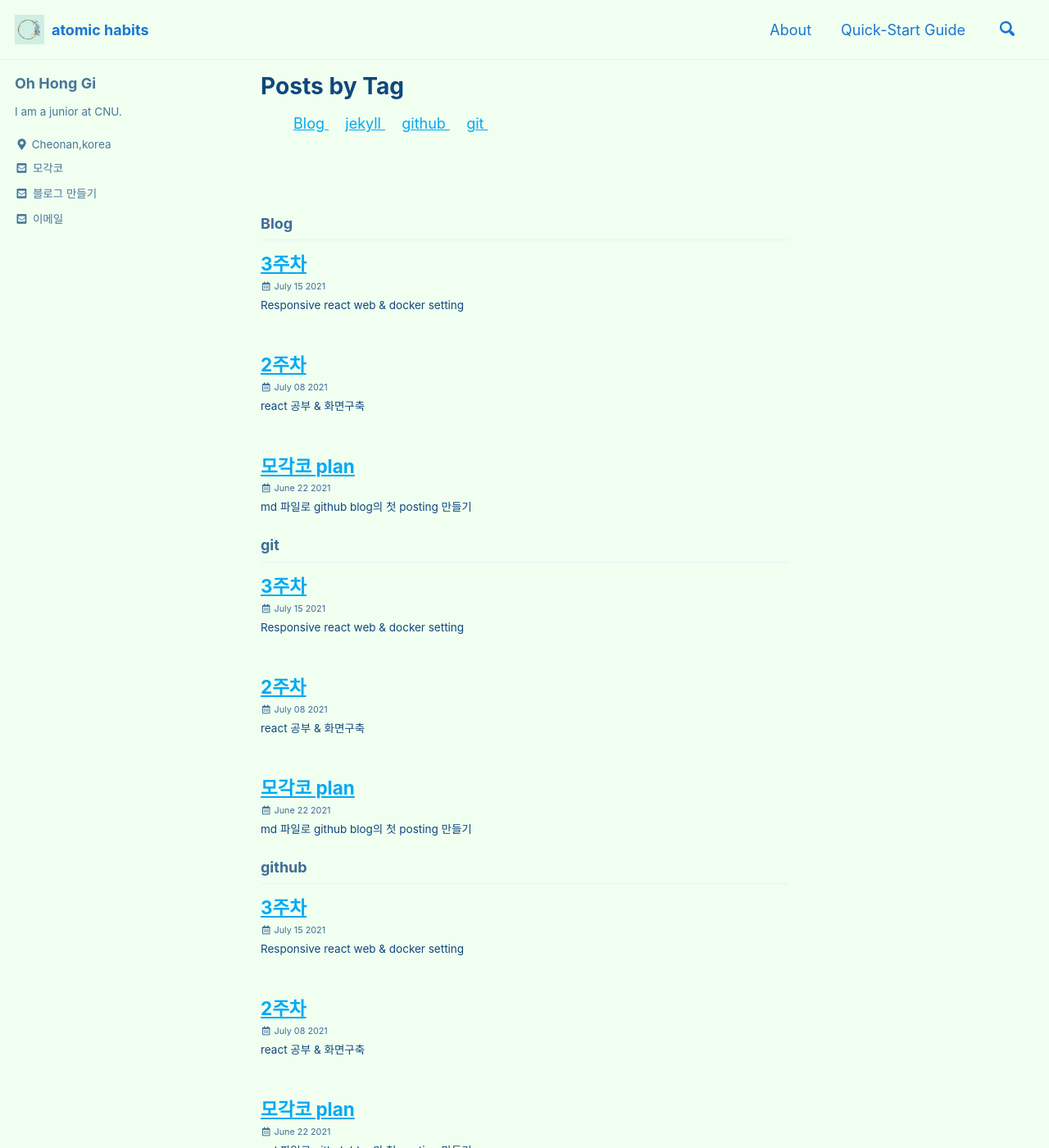
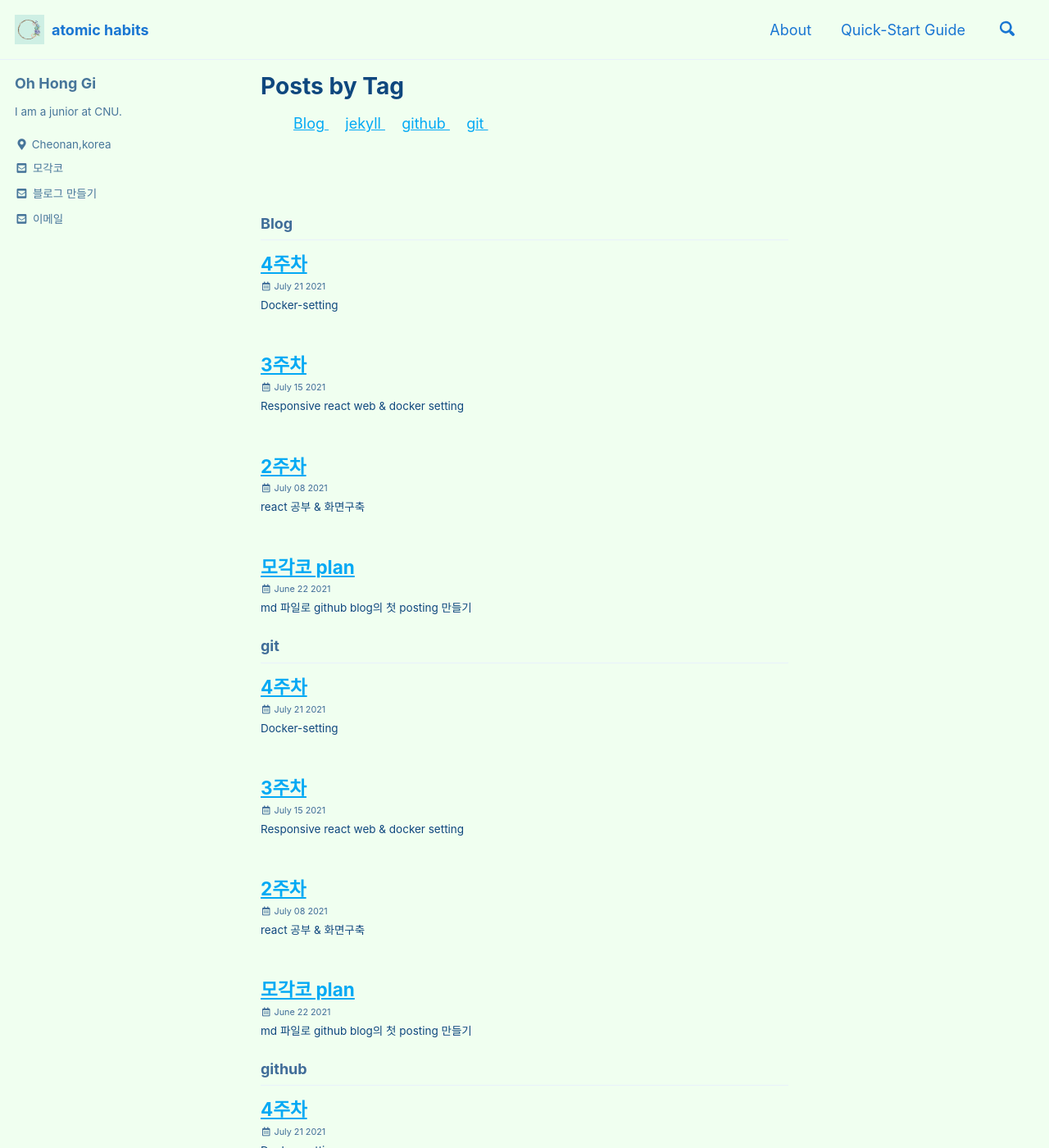
Before and after one commit to ohhonggi/ohhonggi.github.io, a Jekyll site: the page built from _pages/tag-archive.html, in a window 1280 px wide and 1400 px high. Shown: the whole window at 82% size. Built offline with Jekyll 4.4.1, drawn with Linux system fonts in a browser that asks for light colours; cached includes are drawn as plain includes; some of the changed text lies outside the part shown.

Commit message:
MGK week 4

```diff
--- /dev/null
+++ b/_posts/2021-07-21-Docker-setting.md
@@ -0,0 +1,30 @@
+---
+title: "4주차"
+excerpt: "Docker-setting"
+author: Oh Hong Gi
+categories:
+    - Blog
+tags:
+    - [Blog, jekyll, github, git]
+toc: true
+toc_sticky: true
+date: 2021-07-21
+last_modified_at: 2021-07-21
+---
+<html>
+    <body>
+        <div style="text-align: left">
+            <h3>
+                <p></p>
+            </h3>
+            <ol start="1">
+                <li>오늘의 계획 : AWS EC2를 이용한 가상 서버 구축</li>
+                    <ul>
+                        <li> EC2 client 생성 및 ip 고정 </li>
+                        <li> EC2 가상서버에서 docker 환경 세팅 </li>
+                        <li> 리버스 프록시 설정을 위한 nginx 포트 설정 & frontend 와 backend 연동</li>
+                    </ul>
+            </ol>
+        </div>
+    </body>
+</html>
```
Also changed, not shown: _posts/2021-07-15-Responsive_web.md (+1 -1 lines), 4 other files.
